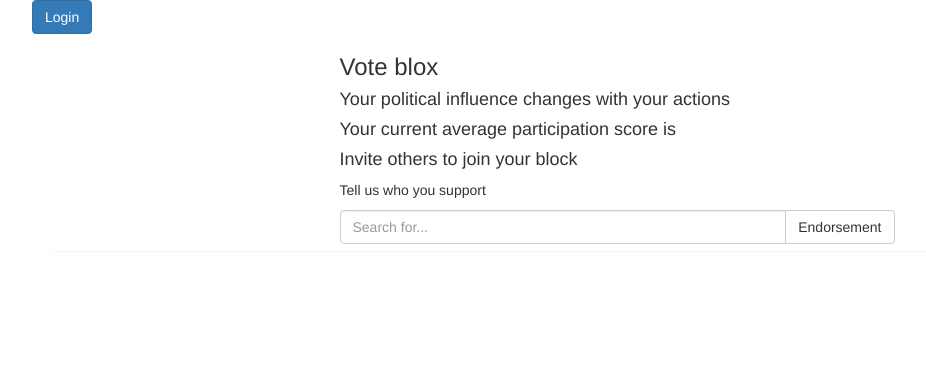
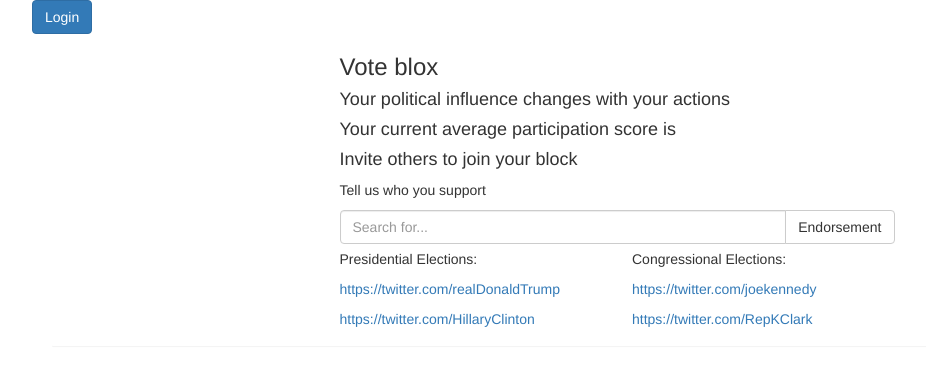
Before and after one commit to kirimaks/fetch_pages, a Flask app: page /tweets in a window 1280 px wide. Shown: the top 366 px of the page, without its empty margins (23-949 px from the left). Run offline with Flask 2, Linux system fonts and the light colour scheme; some libraries are stand-ins or nearby versions.

Commit message:
some links on twitter page

```diff
--- a/back-end/templates/tweets.html
+++ b/back-end/templates/tweets.html
@@ -86,6 +86,19 @@
             </div>
         </div>
 
+        <div class="row" style="margin-top:5px;">
+            <div class="col-md-3 col-md-offset-3">
+                <p>Presidential Elections:</p>
+                <p><a href="https://twitter.com/realDonaldTrump">https://twitter.com/realDonaldTrump</a>
+                <p><a href="https://twitter.com/HillaryClinton">https://twitter.com/HillaryClinton</a>
+            </div>
+            <div class="col-md-3">
+                <p>Congressional Elections:</p>
+                <p><a href="https://twitter.com/joekennedy">https://twitter.com/joekennedy</a>
+                <p><a href="https://twitter.com/RepKClark">https://twitter.com/RepKClark</a>
+            </div>
+        </div>
+
         <script async src="//platform.twitter.com/widgets.js" charset="utf-8"></script>
 
         <div class="col-md-12 panel" id="list">
```
